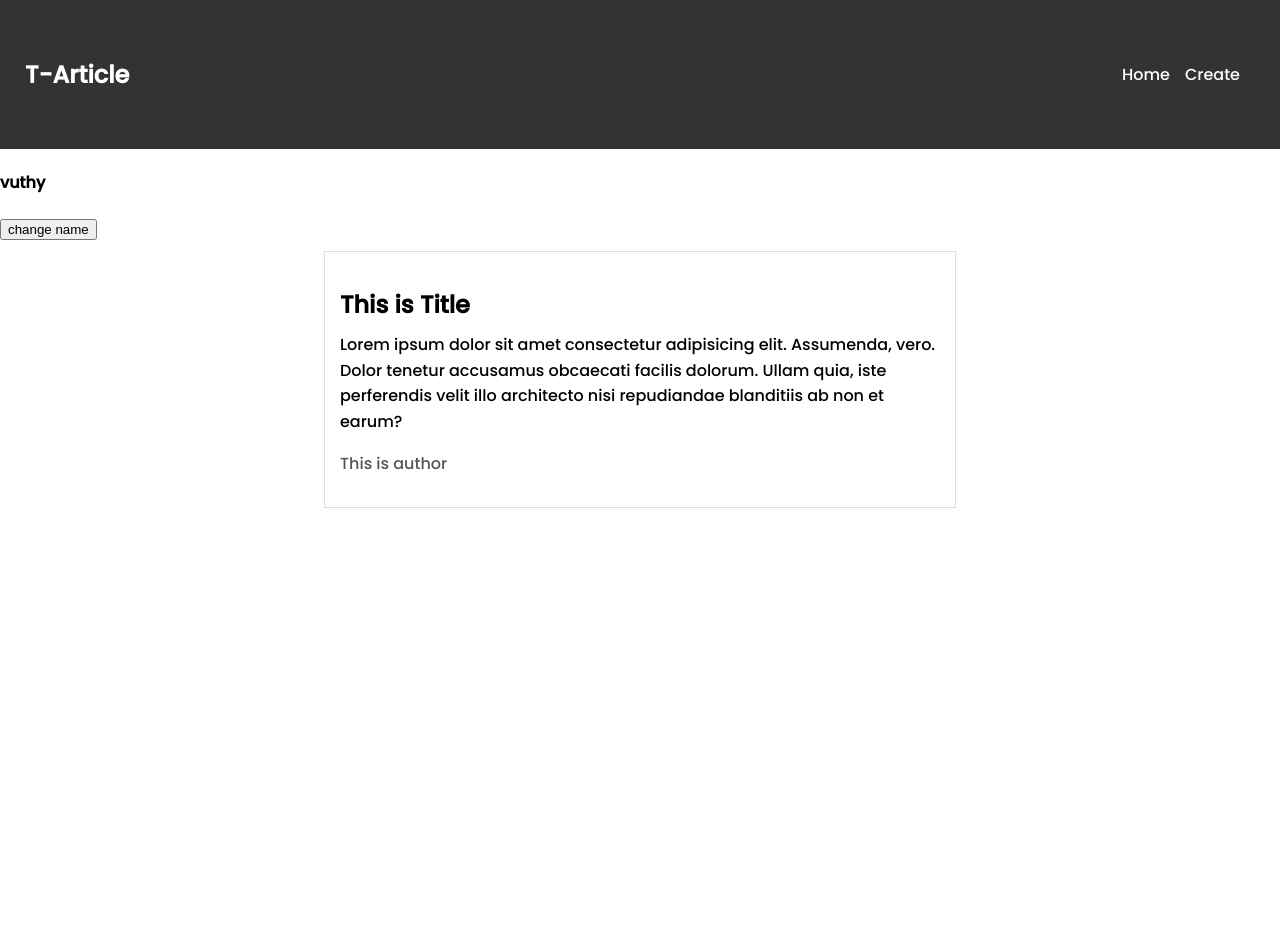
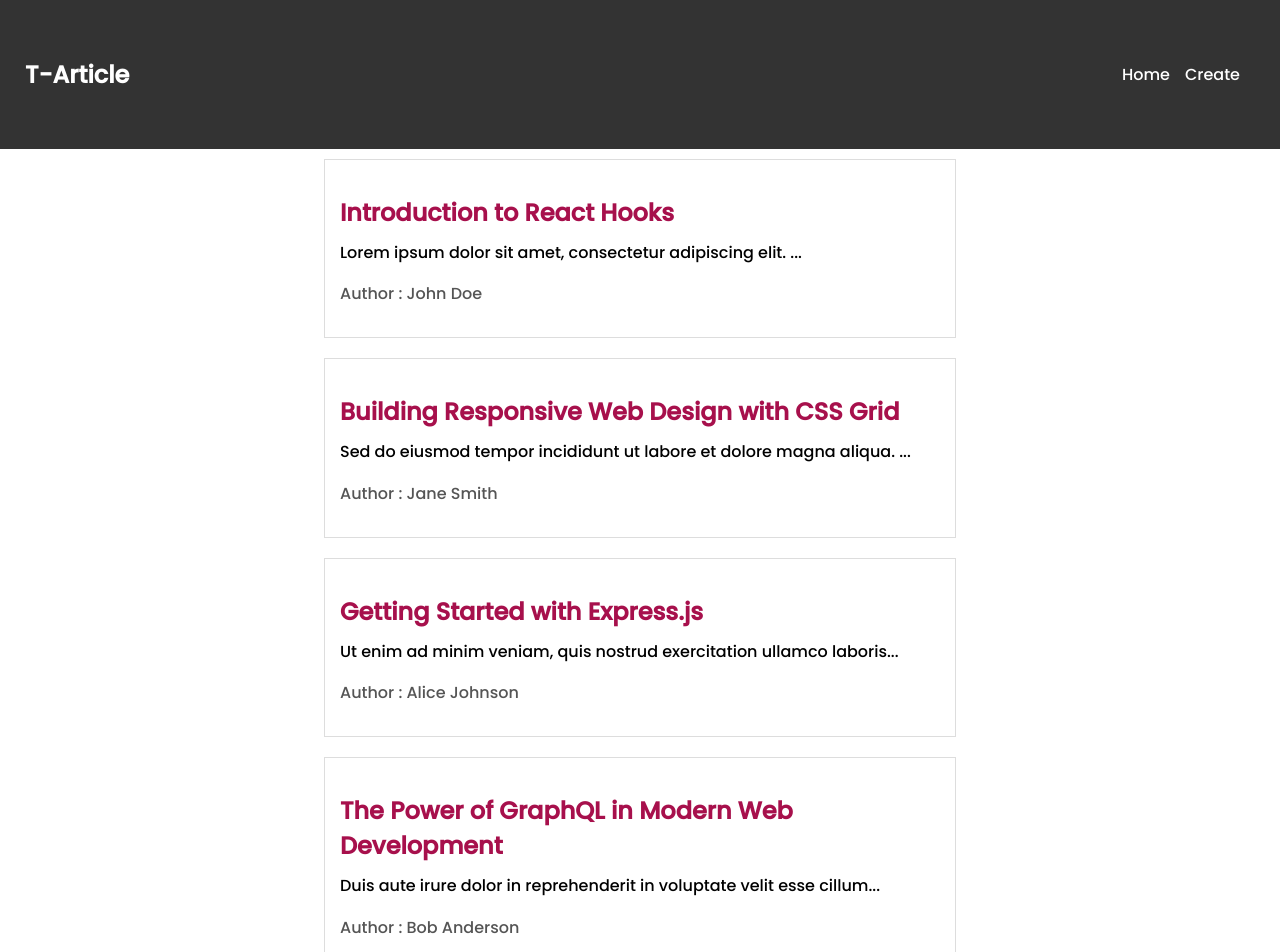
Before and after one commit to Leap-Chanvuthy/react-tutorial-for-beginners, a React (Create React App) app: page / in a window 1280 px wide. Shown: the top 952 px of the page. Before the commit the page ends 800 px from the top, so only its background shows below. Built offline with nearby package versions, Linux system fonts and the light colour scheme.

Commit message:
add:lesson4

```diff
--- a/src/App.js
+++ b/src/App.js
@@ -1,19 +1,10 @@
 import Home from './pages/Home';
 import Navbar from './components/layout/Navbar';
-import { useState } from 'react';
 
 function App() {
-
-  const [name , setName] = useState('vuthy');
-  const handleChange = () => {
-    setName('tiven');
-  }
-
   return (
     <div className="App">
       <Navbar/>
-      <h4>{name}</h4>
-      <button onClick={handleChange}>change name</button>
       <Home/>
     </div>
   );
--- a/src/components/articles/ArticleList.jsx
+++ b/src/components/articles/ArticleList.jsx
@@ -1,11 +1,13 @@
-const ArticleList = () => {
+const ArticleList = (props) => {
     return (
         <div className="article-list">
-            <div className="article">
-                <h2 className="article-title">This is Title</h2>
-                <div className="article-body">Lorem ipsum dolor sit amet consectetur adipisicing elit. Assumenda, vero. Dolor tenetur accusamus obcaecati facilis dolorum. Ullam quia, iste perferendis velit illo architecto nisi repudiandae blanditiis ab non et earum?</div>
-                <p className="article-author">This is author</p>
-            </div>
+            {props.articles.map((a) => (
+                <div className="article" key={a.id}>
+                    <h2 className="article-title">{a.title}</h2>
+                    <div className="article-body">{a.body}</div>
+                    <p className="article-author">Author : {a.author}</p>
+                </div>
+            ))}
         </div>
      );
 }
--- a/src/index.css
+++ b/src/index.css
@@ -44,12 +44,13 @@ html body {
   border: 1px solid #ddd;
   padding: 15px;
   margin: 10px;
-  max-width: 600px;
+  width: 600px;
 }
 
 .article-title {
   font-size: 1.5rem;
   margin-bottom: 10px;
+  color: rgb(167, 16, 76);
 }
 
 .article-body {
--- a/src/pages/Home.jsx
+++ b/src/pages/Home.jsx
@@ -1,10 +1,50 @@
 import ArticleList from "../components/articles/ArticleList";
+import { useState } from "react";
 
 const Home = () => {
+    const [articles , setArticle] = useState([
+            {
+              id: 1,
+              title: 'Introduction to React Hooks',
+              body: 'Lorem ipsum dolor sit amet, consectetur adipiscing elit. ...',
+              author: 'John Doe',
+            },
+            {
+              id: 2,
+              title: 'Building Responsive Web Design with CSS Grid',
+              body: 'Sed do eiusmod tempor incididunt ut labore et dolore magna aliqua. ...',
+              author: 'Jane Smith',
+            },
+            {
+              id: 3,
+              title: 'Getting Started with Express.js',
+              body: 'Ut enim ad minim veniam, quis nostrud exercitation ullamco laboris...',
+              author: 'Alice Johnson',
+            },
+            {
+              id: 4,
+              title: 'The Power of GraphQL in Modern Web Development',
+              body: 'Duis aute irure dolor in reprehenderit in voluptate velit esse cillum...',
+              author: 'Bob Anderson',
+            },
+            {
+              id: 5,
+              title: 'JavaScript ES6 Features You Should Know',
+              body: 'Excepteur sint occaecat cupidatat non proident, sunt in culpa qui...',
+              author: 'Emily Davis',
+            },
+            {
+              id: 6,
+              title: 'Creating Beautiful UIs with Material-UI',
+              body: 'Nisi ut aliquip ex ea commodo consequat. Duis aute irure dolor in...',
+              author: 'Alex Turner',
+            },
+    ])
+
 
     return (
         <div>
-            <ArticleList/>
+            <ArticleList articles={articles} />
         </div>
     )
 }
```
